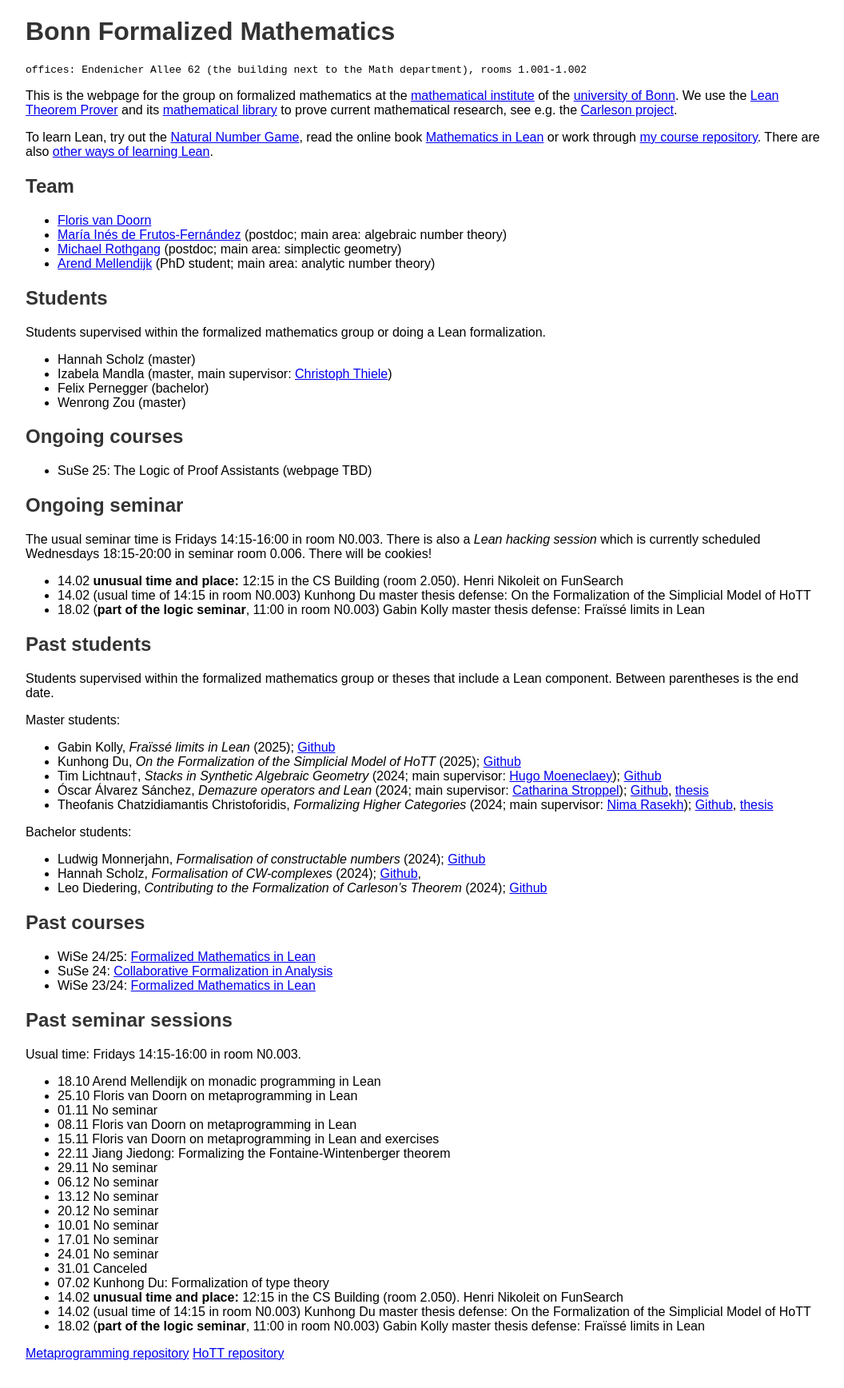
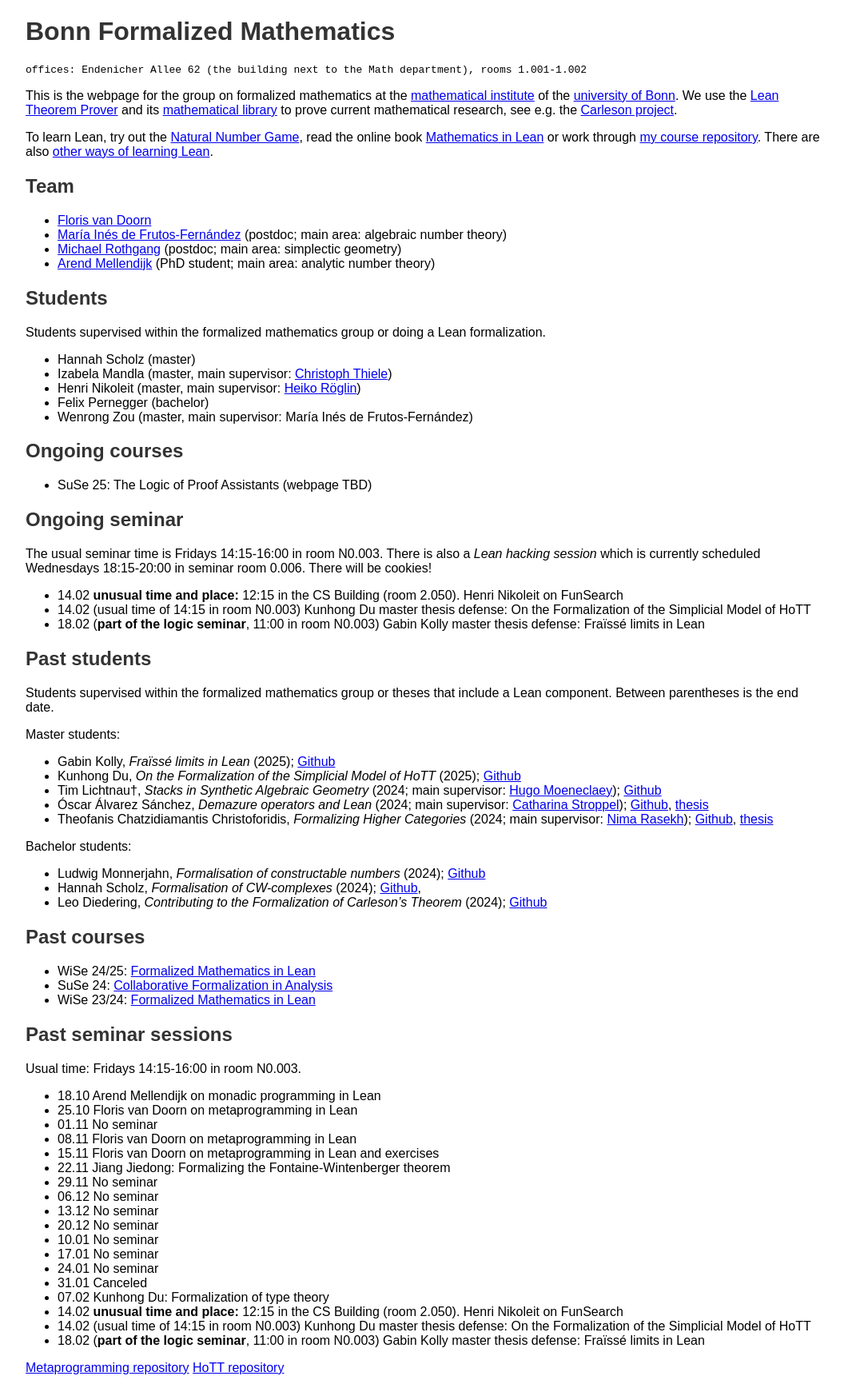
Before and after one commit to fpvandoorn/fpvandoorn.github.io, a Jekyll site: the page built from formalized-mathematics.md, in a window 1280 px wide. Shown: the whole page at 80% size, without its empty margins (108-1164 px from the left). Built offline with Jekyll 4.4.1, drawn with Linux system fonts in a browser that asks for light colours; our own code applies the rules of GitHub Pages for plain Markdown files.

Commit message:
additions

```diff
--- a/formalized-mathematics.md
+++ b/formalized-mathematics.md
@@ -24,8 +24,9 @@
 
 * Hannah Scholz (master)
 * Izabela Mandla (master, main supervisor: [Christoph Thiele](https://www.math.uni-bonn.de/people/thiele/index.html))
+* Henri Nikoleit (master, main supervisor: [Heiko Röglin](http://roeglin.org/))
 * Felix Pernegger (bachelor)
-* Wenrong Zou (master)
+* Wenrong Zou (master, main supervisor: María Inés de Frutos-Fernández)
 
 ## Ongoing courses
 
```
